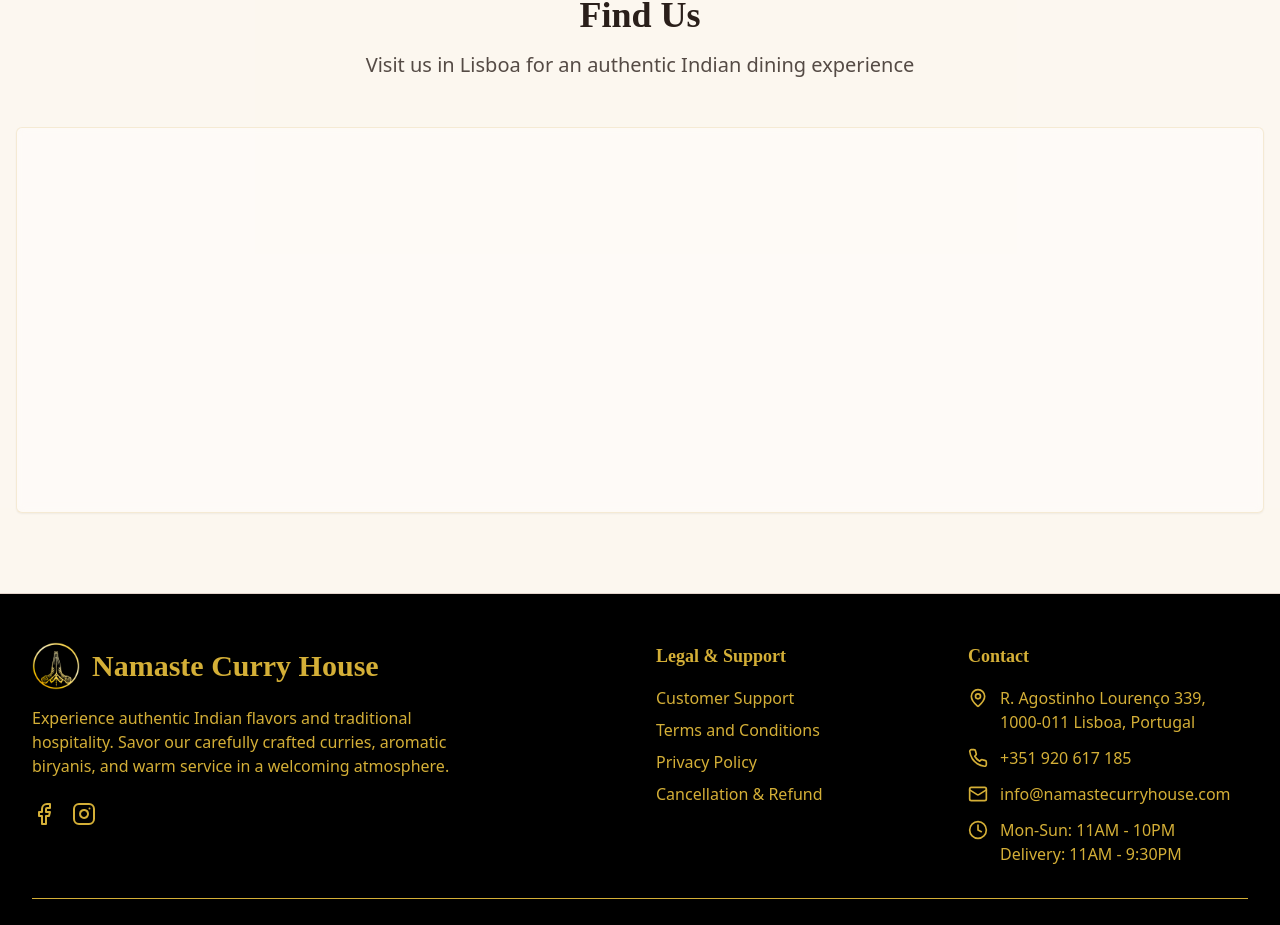
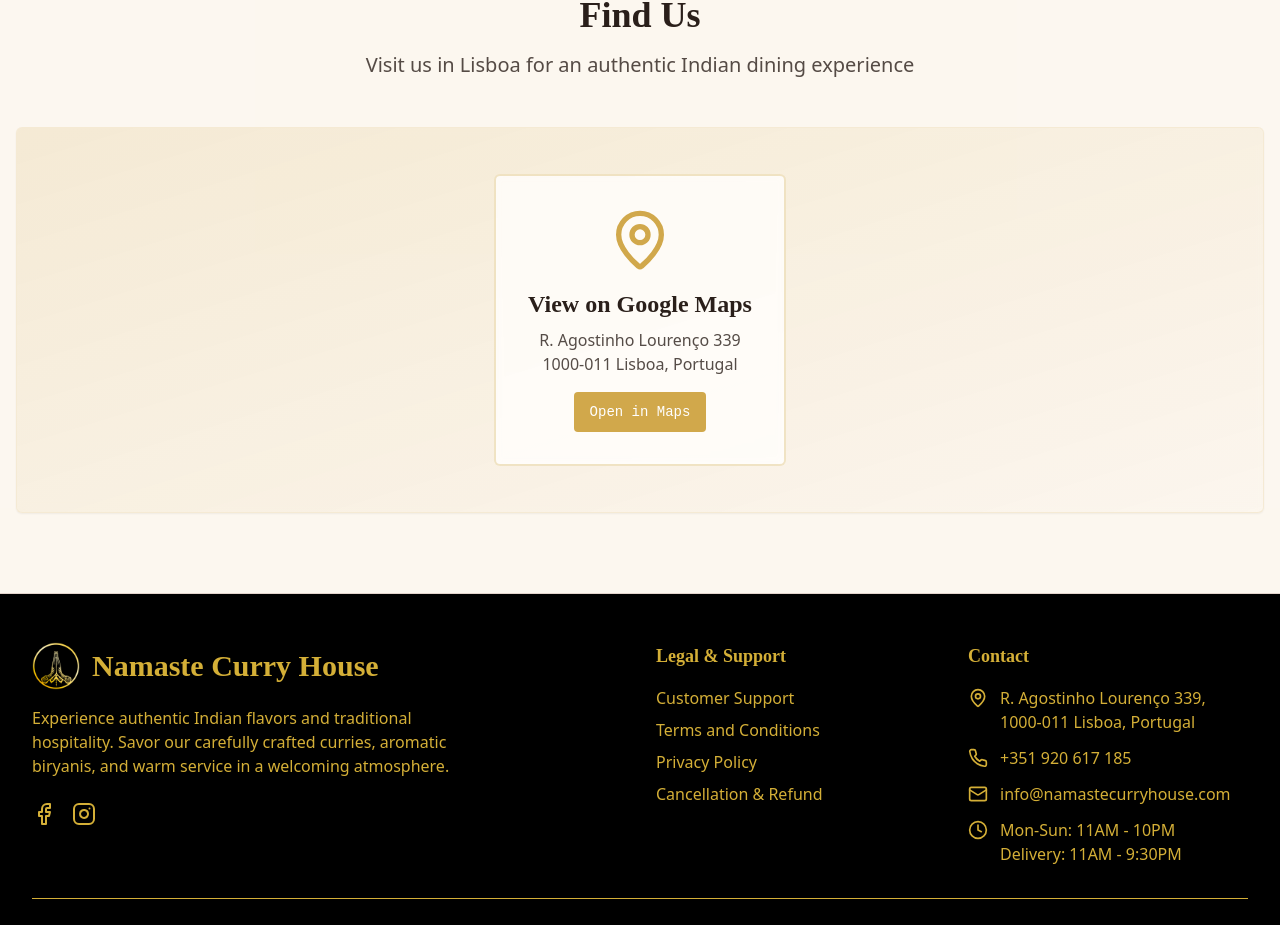
Before and after one commit to QuantumClimb/namastecurryhouse, a React (Vite) app: page /contact in a window 1280 px wide. Shown: the part 1017-1942 px from the top of the page. Built offline with nearby package versions, Linux system fonts and the light colour scheme; no server answers; a web font is replaced by a local one.

Commit message:
Replace blocked Google Maps iframe with interactive map link button

```diff
--- a/src/pages/Contact.tsx
+++ b/src/pages/Contact.tsx
@@ -189,17 +189,25 @@ const Contact = () => {
 
           <Card className="bg-card/50 backdrop-blur-sm border-primary/20 neon-glow overflow-hidden">
             <CardContent className="p-0">
-              <div className="w-full h-96">
-                <iframe
-                  src="https://www.google.com/maps?q=R.+Agostinho+Lourenço+339,+1000-011+Lisboa,+Portugal&output=embed"
-                  width="100%"
-                  height="100%"
-                  style={{ border: 0 }}
-                  allowFullScreen
-                  loading="lazy"
-                  referrerPolicy="no-referrer-when-downgrade"
-                  title="Namaste Curry House Location"
-                ></iframe>
+              <div className="w-full h-96 relative">
+                {/* Static Map Image with Click to Open */}
+                <a
+                  href="https://www.google.com/maps/search/?api=1&query=R.+Agostinho+Lourenço+339,+1000-011+Lisboa,+Portugal"
+                  target="_blank"
+                  rel="noopener noreferrer"
+                  className="block w-full h-full relative group"
+                >
+                  <div className="absolute inset-0 bg-gradient-to-br from-primary/20 to-primary/5 flex items-center justify-center">
+                    <div className="text-center p-8 bg-card/80 backdrop-blur-sm rounded-lg border-2 border-primary/30 group-hover:border-primary/60 transition-all duration-300 group-hover:scale-105">
+                      <MapPin className="w-16 h-16 text-primary mx-auto mb-4" />
+                      <h3 className="text-2xl font-bold text-foreground mb-2">View on Google Maps</h3>
+                      <p className="text-foreground/80 mb-4">R. Agostinho Lourenço 339<br />1000-011 Lisboa, Portugal</p>
+                      <Button className="bg-primary hover:bg-primary/90 text-primary-foreground">
+                        Open in Maps
+                      </Button>
+                    </div>
+                  </div>
+                </a>
               </div>
             </CardContent>
           </Card>
```
